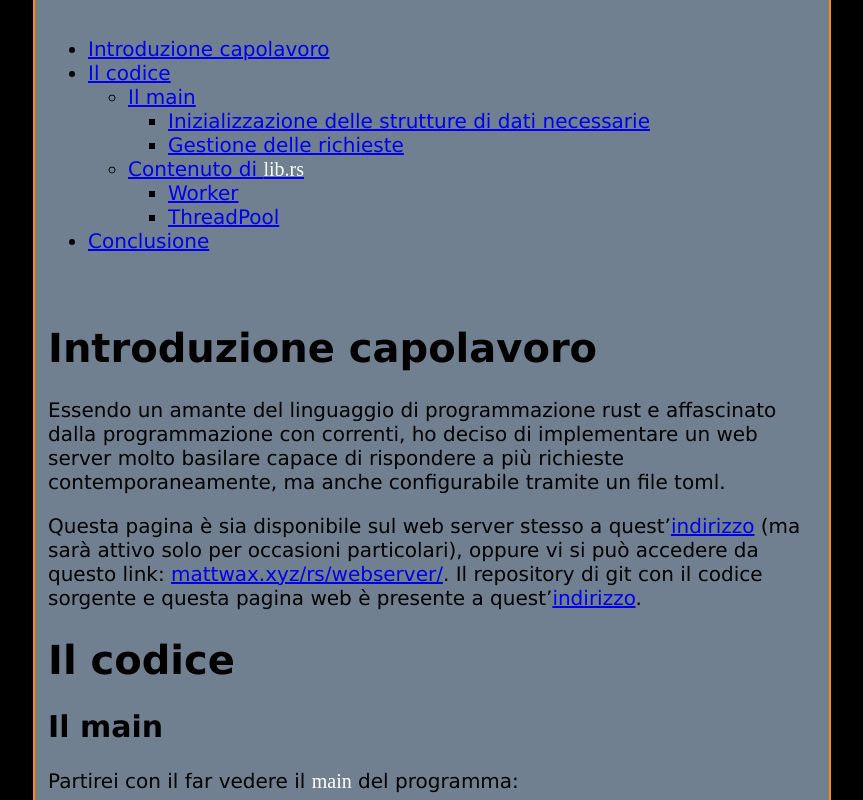
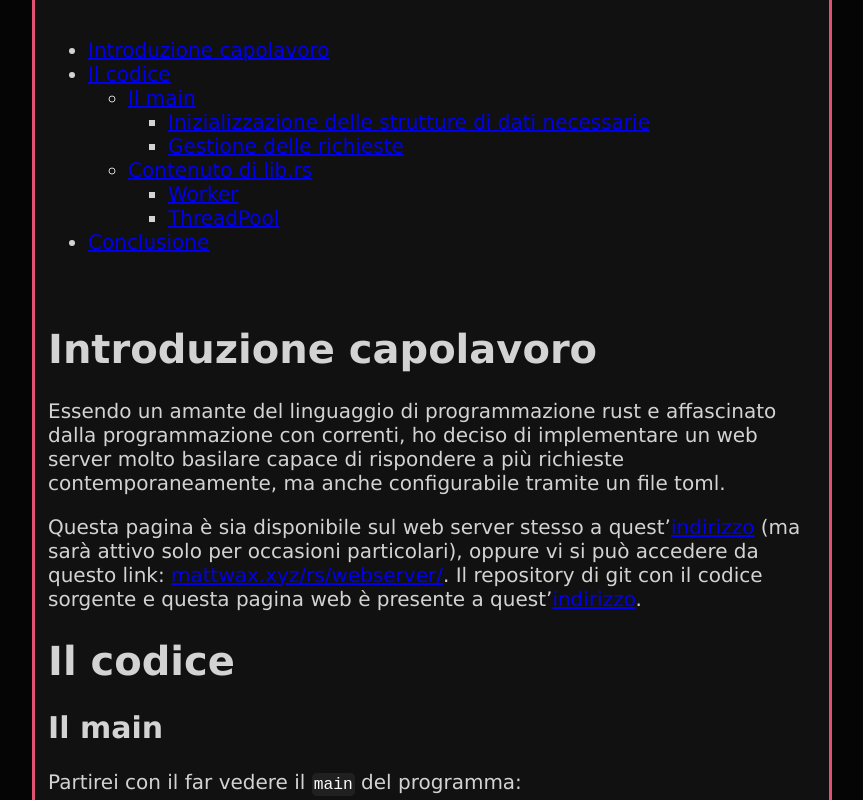
Before and after one commit to MattWaX/rswebserver, a plain HTML site: page www/index.html in a window 1280 px wide. Shown: the part 200-1000 px from the top of the page, without its empty margins (208-1071 px from the left). Drawn offline with Linux system fonts and the light colour scheme.

Commit message:
css migliorato

```diff
--- a/www/index.html
+++ b/www/index.html
@@ -108,7 +108,7 @@ delle strutture di dati necessarie</a></li>
 id="toc-gestione-delle-richieste">Gestione delle richieste</a></li>
 </ul></li>
 <li><a href="#contenuto-di-lib.rs"
-id="toc-contenuto-di-lib.rs">Contenuto di <code>lib.rs</code></a>
+id="toc-contenuto-di-lib.rs">Contenuto di lib.rs</a>
 <ul>
 <li><a href="#worker" id="toc-worker">Worker</a></li>
 <li><a href="#threadpool" id="toc-threadpool">ThreadPool</a></li>
@@ -332,7 +332,7 @@ class="sourceCode rust"><code class="sourceCode rust"><span id="cb7-1"><a href="
 <span id="cb7-19"><a href="#cb7-19" aria-hidden="true" tabindex="-1"></a>        <span class="op">}</span></span>
 <span id="cb7-20"><a href="#cb7-20" aria-hidden="true" tabindex="-1"></a>    <span class="op">}</span></span>
 <span id="cb7-21"><a href="#cb7-21" aria-hidden="true" tabindex="-1"></a><span class="op">}</span></span></code></pre></div>
-<h2 id="contenuto-di-lib.rs">Contenuto di <code>lib.rs</code></h2>
+<h2 id="contenuto-di-lib.rs">Contenuto di lib.rs</h2>
 <p>Oltre all’implementazione della deserializzazione del file di
 configurazione, all’interno del file <code>lib.rs</code> vi si trova il
 codice per la gestione della <code>ThreadPool</code> e dei
@@ -446,6 +446,11 @@ class="sourceCode rust"><code class="sourceCode rust"><span id="cb13-1"><a href=
 <span id="cb13-10"><a href="#cb13-10" aria-hidden="true" tabindex="-1"></a>    <span class="op">}</span></span>
 <span id="cb13-11"><a href="#cb13-11" aria-hidden="true" tabindex="-1"></a><span class="op">}</span></span></code></pre></div>
 <h1 id="conclusione">Conclusione</h1>
+<p>Rust è un linguaggio molto complesso, ma anche estremamente
+espressivo, dove il focus principale è garantire l’utilizzo della
+memoria in modo sicuro e altre velocità di esecuzione, ciò lo rende un
+linguaggio molto adatto a questo genere di mansioni ed anche divertente
+da scrivere.</p>
 <p>Grazie di aver letto fino ad ora spero possa essere stato
 interessante.</p>
 </main>
--- a/www/style.css
+++ b/www/style.css
@@ -1,18 +1,24 @@
+:root {
+    --grey: #202020;
+    --dark-grey: #050505;
+    --accent-orange: #DF5273;
+}
+
 body {
     margin: 0;
     padding: 0;
     border: 0px solid #000;
     font-family: Verdana, sans-serif;
     font-size: 1.25em;
-    background-color: #000000;
+    background-color: var(--dark-grey);
 }
 
 main, header, nav{
     margin: auto;
     padding: 1%;
     width: 60%;
-    border: 2px solid darkorange;
-    background: slategrey;
+    border: 3px solid var(--accent-orange);
+    background: rgba(30, 30, 30, 0.5);
 }
 
 header, nav {
@@ -28,16 +34,19 @@ header {
     font-size: 1.2em;
 }
 
-p {
-    color: black;
+h1, h2, h3, h4, h5, h6, p, ul, li {
+    color: lightgray;
 }
 
 code {
-    font-family: JetBrainsMono;
+    font-family: monospace;
     color: white;
+    background-color: var(--grey);
+    border: 2px solid var(--grey);
+    border-radius: 0.3em;
 }
 
 .sourceCode {
-    background-color: #202020;
+    background-color: var(--grey);
     padding: 2px;
 }
```
Also changed, not shown: 1 other file.
